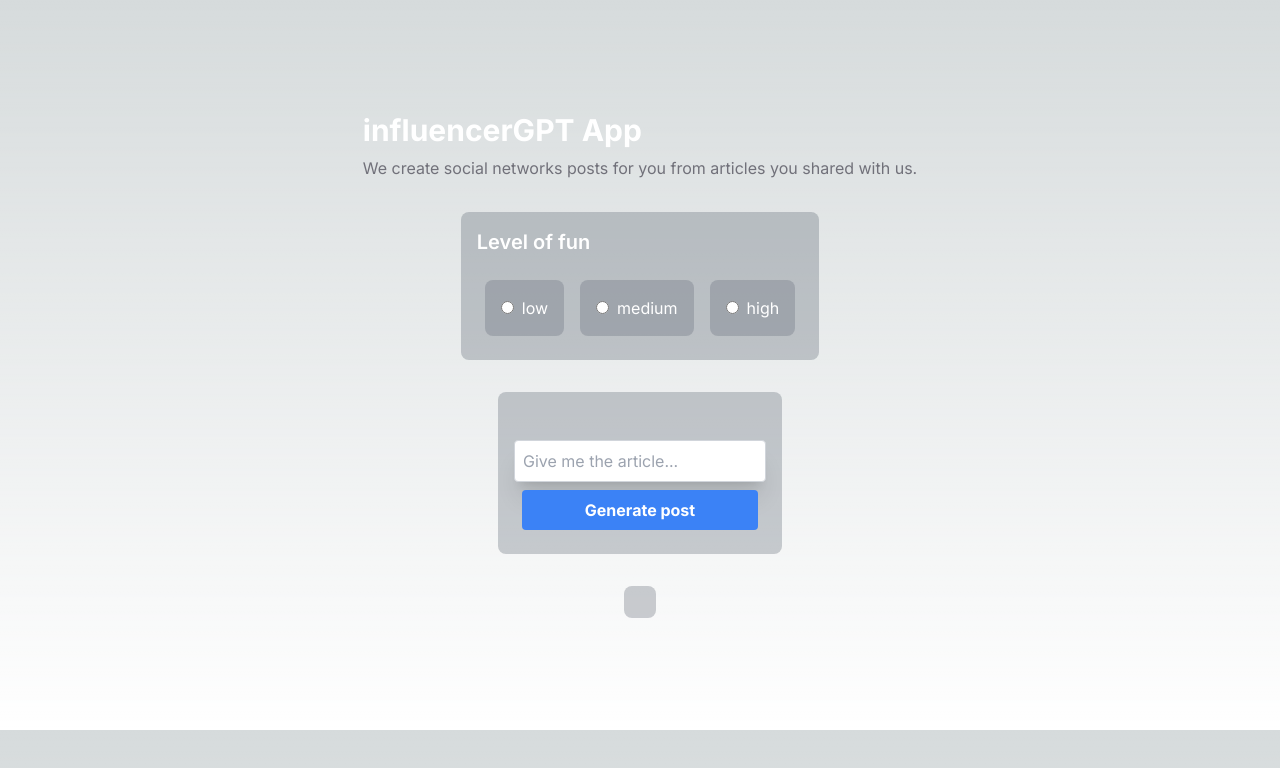
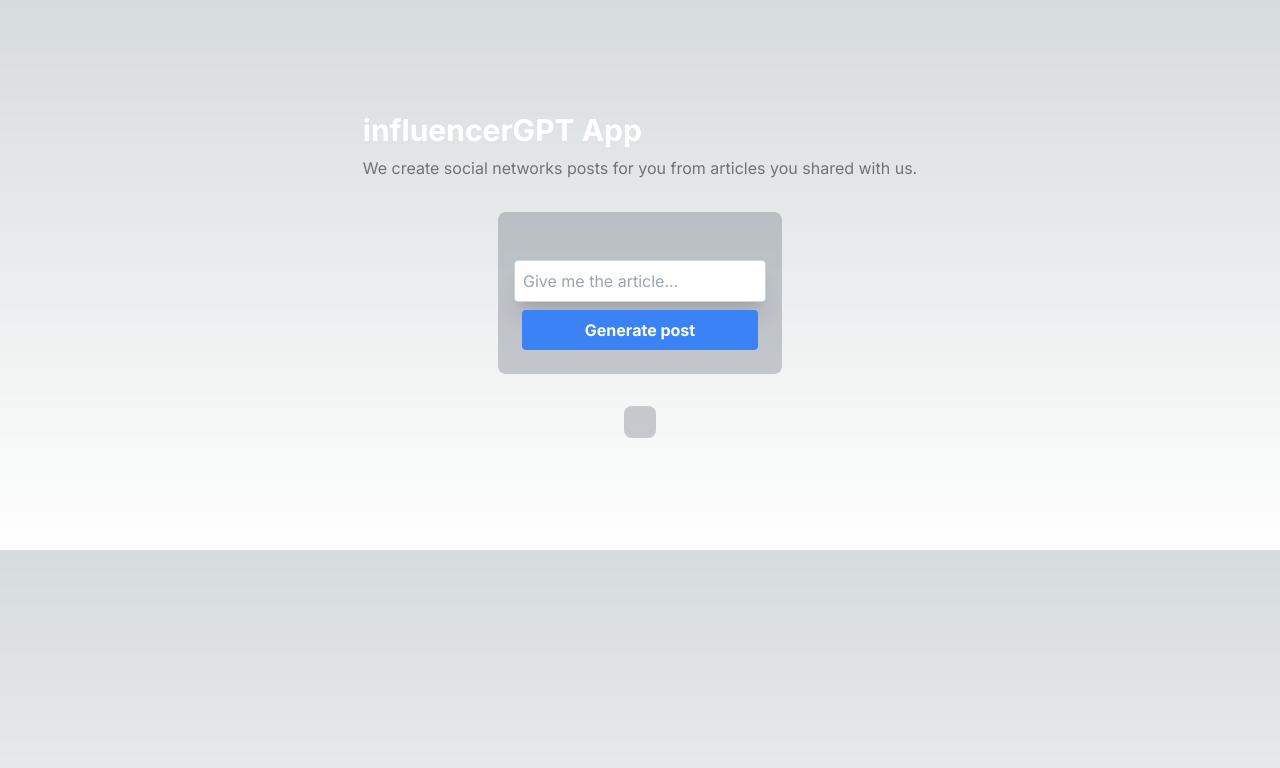
Before and after one commit to devbambino/text-to-post, a Next.js app in the folder text2post-app/: page / in a window 1280 px wide. Shown: the top 768 px of the page. Built offline with nearby package versions, Linux system fonts and the light colour scheme.

Commit message:
UI changes, and API improvements 1

```diff
--- a/text2post-app/app/api/chat/route.ts
+++ b/text2post-app/app/api/chat/route.ts
@@ -8,22 +8,27 @@ const openai = new OpenAI({
 export const runtime = 'edge';
 
 export async function POST(req: Request) {
-  const { messages } = await req.json();
+  const { message } = await req.json();
 
   const response = await openai.chat.completions.create({
     model: 'gpt-3.5-turbo',
-    stream: true,
+    //stream: true,
     messages: [
       {
         role: "system",
         content:
         //`You are a professional blogger and influencer that writes super engaging posts for social networks about different topics. The user is going to give you a large text that you must summarize and re-write to make it suitable for a social network post. The summarized text should be less than 100 words, and should include in the end a list with the top 7 most relevant words from the text as social networks hashtags. The writing style should be charming, engaging but professional. You should also use the summary to create three Twitter posts(less than 280 characters) from it. Return the response as a JSON object that contains the summary fields as the summary generated, and an array called twitter that contains the twitter posts generated.`,
-          `You are a professional blogger and influencer that writes super engaging posts for social networks about different topics. The user is going to give you a large text that you must summarize and re-write to make it suitable for a social network post. The summarized text should be less than 150 words, and you have to also include up to 7 relevant hashtags in the end of the summary. The writing style should be charming, engaging but professional`,
+          `You are a professional blogger and influencer that writes super engaging posts for social networks about different topics. The user is going to give you a large text that you must summarize and re-write to make it suitable for a social network post. The summarized text should be less than 150 words, and you have to also include up to 7 relevant hashtags in the end of the summary. The writing style should be charming, engaging but professional. DON'T ADD ANY EXTRA TEXT BESIDES THE SUMMARY AND THE HASHTAGS.`,
       },
-      ...messages,
+      {role: "user",
+      content: message.content},
     ],
   });
 
-  const stream = OpenAIStream(response);
-  return new StreamingTextResponse(stream);
+  console.log("chat api response:", response.choices[0]);
+
+  return new Response(JSON.stringify(response.choices[0].message))
+
+  //const stream = OpenAIStream(response);
+  //return new StreamingTextResponse(stream);
 }
--- a/text2post-app/app/api/tweets/route.ts
+++ b/text2post-app/app/api/tweets/route.ts
@@ -18,7 +18,7 @@ export async function POST(req: Request) {
       {
         role: "system",
         content:
-        `You are a professional blogger and influencer that writes super engaging posts for social networks about different topics. The user is going to give you a summarized version of a large text that is suitable for a social network post. You have to split the summary in several texts suitable for twitter posts (no more than 280 characters) including up to 5 relevant hashtags. The writing style should be charming, engaging but professional.`,
+        `You are a professional blogger and influencer that writes super engaging posts for social networks about different topics. The user is going to give you a summarized version of a large text that is suitable for a social network post. You have to split the summary in several texts suitable for twitter posts (no more than 280 characters) including up to 5 relevant hashtags. The writing style should be charming, engaging but professional. Return the response as a JSON object that has an array called twitter that contains the twitter posts generated.`,
           //`You are a professional blogger and influencer that writes super engaging posts for social networks about different topics. The user is going to give you a large text that you must summarize and re-write to make it suitable for a social network post. The summarized text should be less than 100 words, and should include in the end a list with the top 7 most relevant words from the text. The writing style should be charming, engaging but professional`,
       },
       {role: "user",
--- a/text2post-app/app/page.tsx
+++ b/text2post-app/app/page.tsx
@@ -4,8 +4,8 @@ import { useState } from "react";
 import { Message, useChat } from "ai/react";
 
 export default function Chat() {
-  const { messages, append, isLoading, input, handleSubmit, handleInputChange } = useChat();
-  const [tweetIsLoading, setTweetIsLoading] = useState(false);
+  const { messages, append, input, handleSubmit, handleInputChange } = useChat();
+  const [isLoading, setIsLoading] = useState(false);
   const topics = [
     { emoji: "", value: "Work" },
     { emoji: "", value: "People" },
@@ -47,6 +47,18 @@ export default function Chat() {
     });
   };
 
+  if (isLoading) {
+    return (
+      <div className="flex justify-center items-center h-screen">
+        <div className="loader">
+          <div className="animate-pulse flex space-x-4">
+            <div className="rounded-full bg-slate-700 h-10 w-10"></div>
+          </div>
+        </div>
+      </div>
+    );
+  }
+
   return (
     <main className="mx-auto w-full p-24 flex flex-col">
       <div className="p4 m-4">
@@ -57,166 +69,72 @@ export default function Chat() {
               We create social networks posts for you from articles you shared with us.
             </p>
           </div>
-          {/*
-          <div className="space-y-4 bg-opacity-25 bg-gray-700 rounded-lg p-4">
-            <h3 className="text-xl font-semibold">Topic</h3>
-
-            <div className="flex flex-wrap justify-center">
-              {topics.map(({ value }) => (
-                <div
-                  key={value}
-                  className="p-4 m-2 bg-opacity-25 bg-gray-600 rounded-lg"
-                >
-                  <input
-                    id={value}
-                    type="radio"
-                    value={value}
-                    name="topic"
-                    onChange={handleChange}
-                  />
-                  <label className="ml-2" htmlFor={value}>
-                    {`${value}`}
-                  </label>
-                </div>
-              ))}
-            </div>
-          </div>
-
-          <div className="space-y-4 bg-opacity-25 bg-gray-700 rounded-lg p-4">
-            <h3 className="text-xl font-semibold">Tones</h3>
-
-            <div className="flex flex-wrap justify-center">
-              {tones.map(({ value }) => (
-                <div
-                  key={value}
-                  className="p-4 m-2 bg-opacity-25 bg-gray-600 rounded-lg"
-                >
-                  <input
-                    id={value}
-                    type="radio"
-                    name="tone"
-                    value={value}
-                    onChange={handleChange}
-                  />
-                  <label className="ml-2" htmlFor={value}>
-                    {`${value}`}
-                  </label>
-                </div>
-              ))}
-            </div>
-          </div>
-
-          <div className="space-y-4 bg-opacity-25 bg-gray-700 rounded-lg p-4">
-            <h3 className="text-xl font-semibold">Types</h3>
-
-            <div className="flex flex-wrap justify-center">
-              {types.map(({ value }) => (
-                <div
-                  key={value}
-                  className="p-4 m-2 bg-opacity-25 bg-gray-600 rounded-lg"
-                >
-                  <input
-                    id={value}
-                    type="radio"
-                    name="type"
-                    value={value}
-                    onChange={handleChange}
-                  />
-                  <label className="ml-2" htmlFor={value}>
-                    {`${value}`}
-                  </label>
-                </div>
-              ))}
-            </div>
-          </div>
-
-          <div className="space-y-4 bg-opacity-25 bg-gray-700 rounded-lg p-4">
-            <h3 className="text-xl font-semibold">Level of fun</h3>
-
-            <div className="flex flex-wrap justify-center">
-              {temperatures.map(({ value }) => (
-                <div
-                  key={value}
-                  className="p-4 m-2 bg-opacity-25 bg-gray-600 rounded-lg"
-                >
-                  <input
-                    id={value}
-                    type="radio"
-                    name="temperature"
-                    value={value}
-                    onChange={handleChange}
-                  />
-                  <label className="ml-2" htmlFor={value}>
-                    {`${value}`}
-                  </label>
-                </div>
-              ))}
-            </div>
-          </div>
-          */}
-
-          <div className="space-y-4 bg-opacity-25 bg-gray-700 rounded-lg p-4">
-            <h3 className="text-xl font-semibold">Level of fun</h3>
-
-            <div className="flex flex-wrap justify-center">
-              {temperatures.map(({ value }) => (
-                <div
-                  key={value}
-                  className="p-4 m-2 bg-opacity-25 bg-gray-600 rounded-lg"
-                >
-                  <input
-                    id={value}
-                    type="radio"
-                    name="temperature"
-                    value={value}
-                    onChange={handleChange}
-                  />
-                  <label className="ml-2" htmlFor={value}>
-                    {`${value}`}
-                  </label>
-                </div>
-              ))}
-            </div>
-          </div>
 
           <div className="space-y-2 bg-opacity-25 bg-gray-700 rounded-lg p-4">
-            <form onSubmit={handleSubmit} className="mt-8 w-full flex flex-col">
+          {messages.length == 0 && (
+            <form className="mt-8 w-full flex flex-col">
 
-              {messages.length == 0 && (
+
                 <input
+                  id="101"
+                  name="article"
                   className="w-full p-2 border border-gray-300 rounded shadow-xl text-black"
                   disabled={isLoading}
-                  value={input}
                   placeholder="Give me the article..."
-                  onChange={handleInputChange}
+                  onChange={handleChange}
+                />
 
-                />)}
               <button
                 className="space-y-2 m-2 bg-blue-500 hover:bg-blue-700 text-white font-bold py-2 px-4 rounded disabled:opacity-50"
                 disabled={isLoading}
-                type="submit"
+                onClick={async () => {
+                  setIsLoading(true);
+                  console.log("chat article:", state.article);
+                  const response = await fetch("api/chat", {
+                    method: "POST",
+                    headers: {
+                      "Content-Type": "application/json",
+                    },
+                    body: JSON.stringify({
+                      message: { role: "user", content: state.article },
+                    }),
+                  });
+                  const data = await response.json();
+                  console.log("chat response:", data);
+                  setIsLoading(false);
+                  const chats: Message = {
+                    "id":"chats",
+                    "role":"assistant",
+                    "content":data.content
+
+                  };
+                  messages.push(chats);
+
+
+                }}
               >
                 Generate post
               </button>
             </form>
-            {messages.length == 2 && !isLoading && !tweetIsLoading && (
+             )}
+            {messages.length >= 1 && !isLoading && (
               <button
                 className="space-y-4 bg-blue-500 p-2 text-white rounded shadow-xl"
-                disabled={tweetIsLoading}
+                disabled={isLoading}
                 onClick={async () => {
-                  setTweetIsLoading(true);
+                  setIsLoading(true);
                   const response = await fetch("api/tweets", {
                     method: "POST",
                     headers: {
                       "Content-Type": "application/json",
                     },
                     body: JSON.stringify({
-                      message: { role: "user", content: messages[messages.length - 1].content },
+                      message: { role: "user", content: messages[0].content },
                     }),
                   });
                   const data = await response.json();
                   console.log("tweets response:", data);
-                  setTweetIsLoading(false);
+                  setIsLoading(false);
                   const tweets: Message = {
                     "id":"tweets",
                     "role":"assistant",
```
